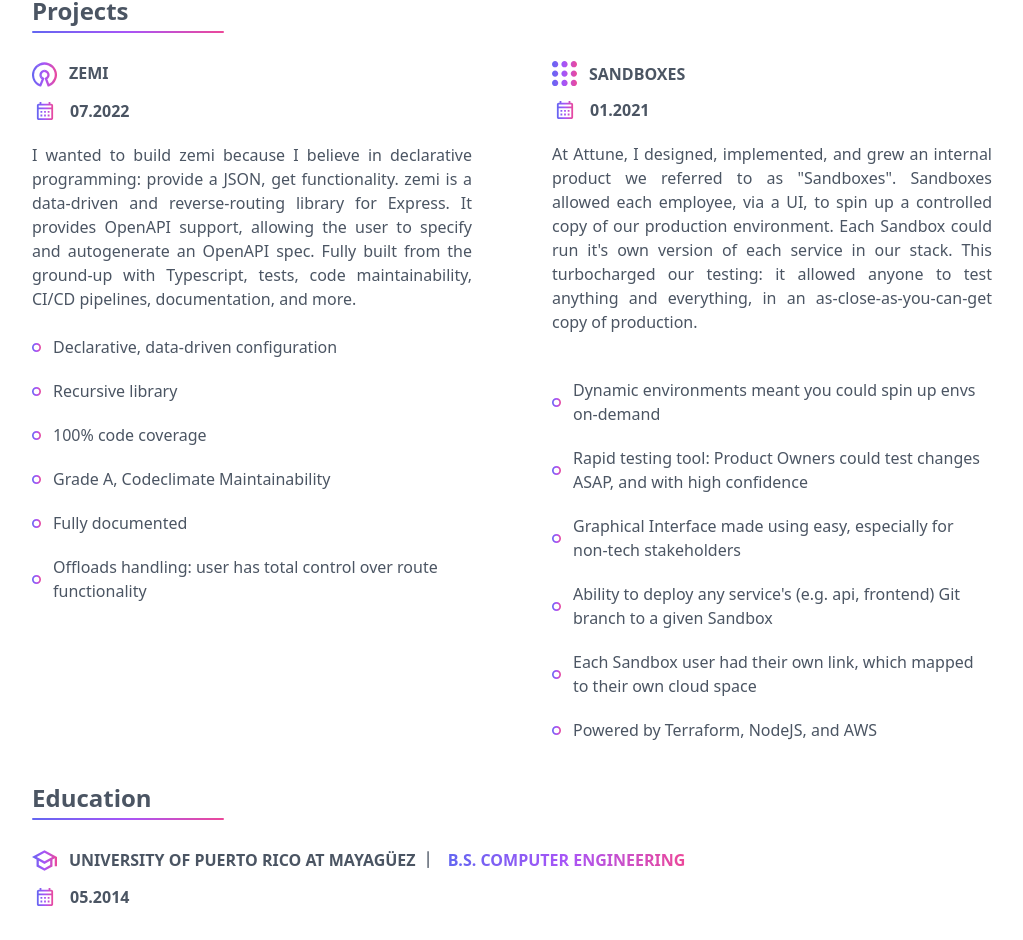
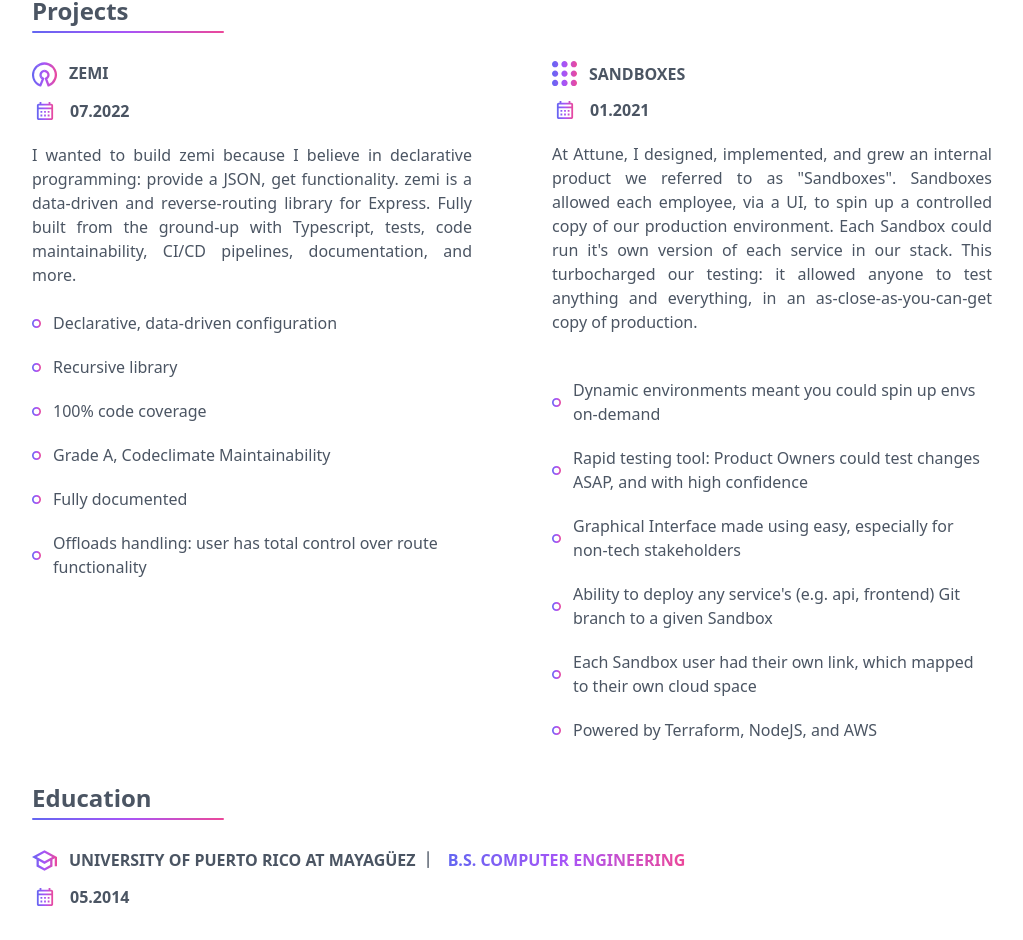
Before and after one commit to yoaquim/resume, a React (Create React App) app: page / in a window 1280 px wide. Shown: the part 4127-5067 px from the top of the page, without its empty margins (128-1151 px from the left). Built offline with nearby package versions, Linux system fonts and the light colour scheme.

Commit message:
Update Projects section

```diff
--- a/src/components/Projects.tsx
+++ b/src/components/Projects.tsx
@@ -1,10 +1,10 @@
-import React, {useContext, useState} from 'react'
+import React, { useContext, useState } from 'react'
 import Section from './Section'
 import opensource from '../assets/icon-opensource-o.svg'
 import dots from '../assets/icon-dots-grid-o.svg'
 import calendar from '../assets/icon-calendar-o.svg'
 import Highlight from './Highlight'
-import ThemeContext, {Theme} from '../context'
+import ThemeContext, { Theme } from '../context'
 
 export default function Projects() {
     const Theme: Theme = useContext(ThemeContext)
@@ -38,8 +38,7 @@ export default function Projects() {
                             <p className="mt-5 text-justify">
                                 I wanted to build zemi because I believe in declarative programming: provide a JSON, get functionality.
                                 zemi is a data-driven and reverse-routing library for Express.
-                                It provides OpenAPI support, allowing the user to specify
-                                and autogenerate an OpenAPI spec. Fully built from the ground-up with Typescript,
+                                Fully built from the ground-up with Typescript,
                                 tests, code maintainability, CI/CD pipelines, documentation, and more.
                             </p>
                             <br/>
```
